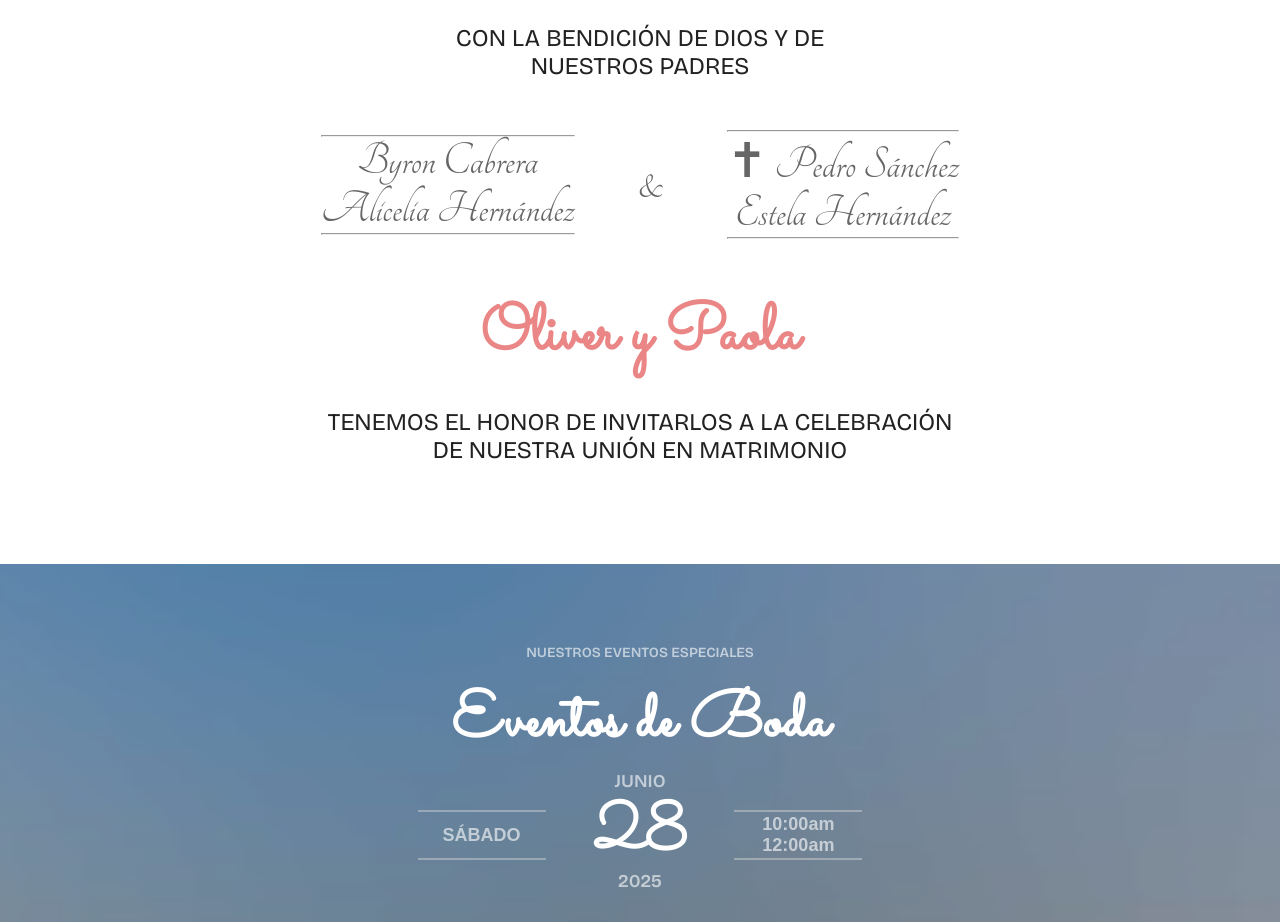
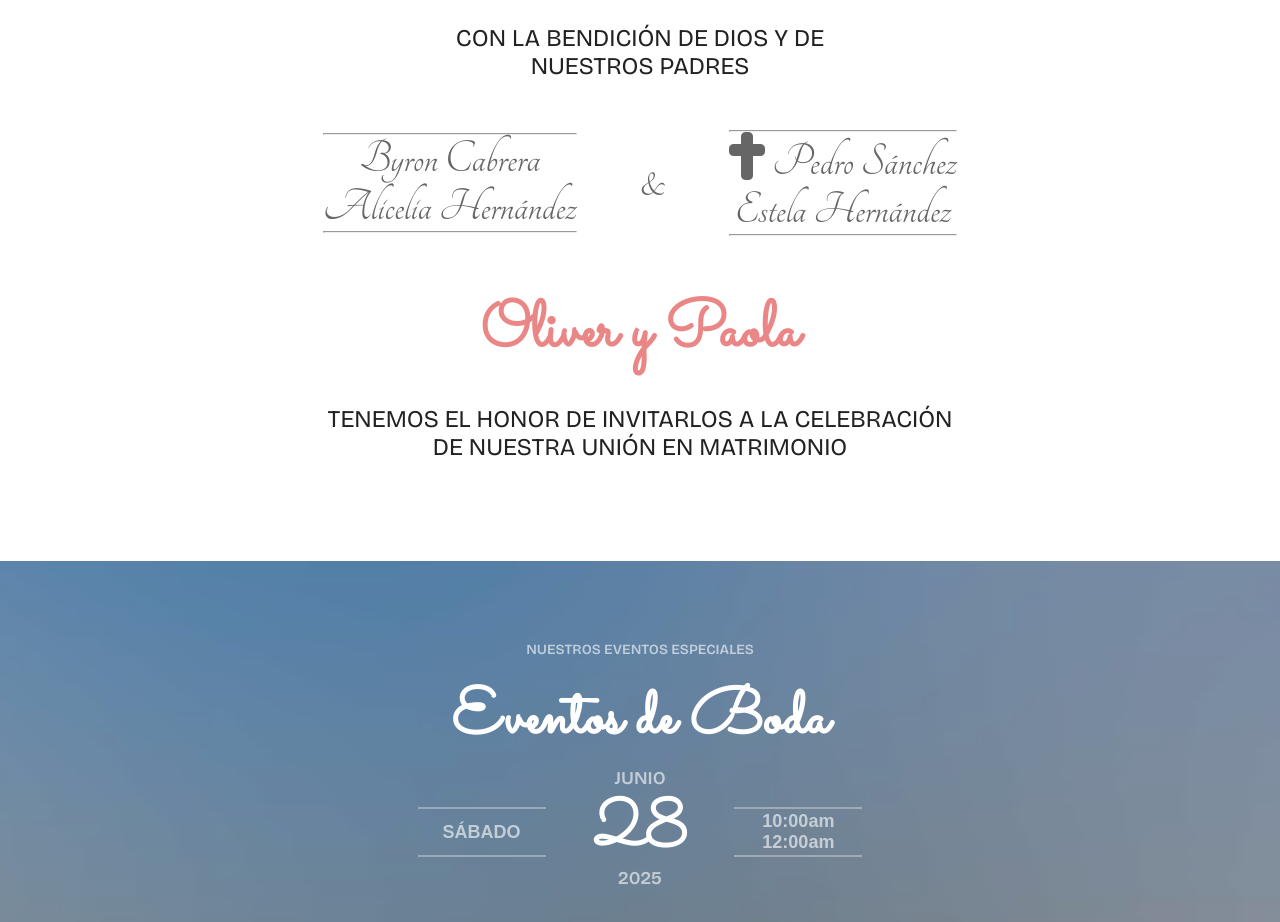
Before and after one commit to Oliver502/InvitacionBoda, a plain HTML site: page index.html in a window 1280 px wide. Shown: the part 1200-2122 px from the top of the page. Drawn offline with nearby package versions, Linux system fonts and the light colour scheme; a web font is replaced by a local one.

Commit message:
Update index.html

```diff
--- a/index.html
+++ b/index.html
@@ -92,7 +92,7 @@
                     </div>
                     <div class="he">
                         <hr/>
-			<p>✝ Pedro Sánchez</p>
+			<p><i class="fa-solid fa-cross"></i> Pedro Sánchez</p>
                         <p>Estela Hernández</p>
                         <hr/>
                     </div>
```
